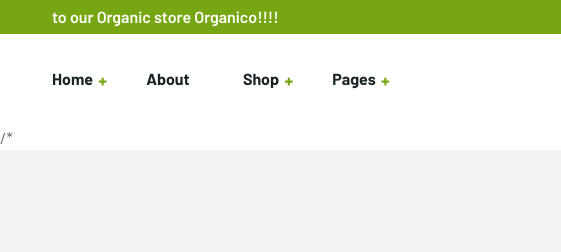
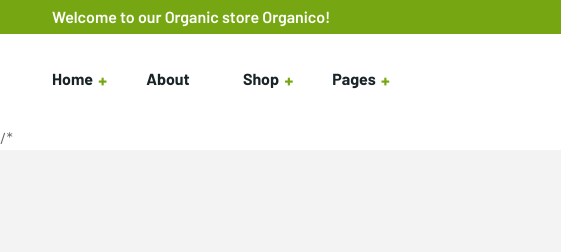
Before and after one commit to Anchla2705/Organic-food, a plain HTML site: page html.themexriver.com/organio/index-1.html in a window 1280 px wide. Shown: the top 252 px of the page, 0-561 px from the left. Drawn offline with Linux system fonts and the light colour scheme.

Commit message:
Update index-1.html

```diff
--- a/html.themexriver.com/organio/index-1.html
+++ b/html.themexriver.com/organio/index-1.html
@@ -38,7 +38,7 @@
 			<div class="container">
 				<div class="header-top-content d-flex justify-content-between align-items-center">
 					<div class="header-slug">
-						<span>to our Organic store Organico!!!!</span>
+						<span>Welcome to our Organic store Organico!</span>
 					</div>
 					<div class="or-header-cart-btn or-canvas-cart-trigger">
 						<i class="fas fa-shopping-cart"></i> Cart: 0 -<span>Rs 00.00</span>
```
